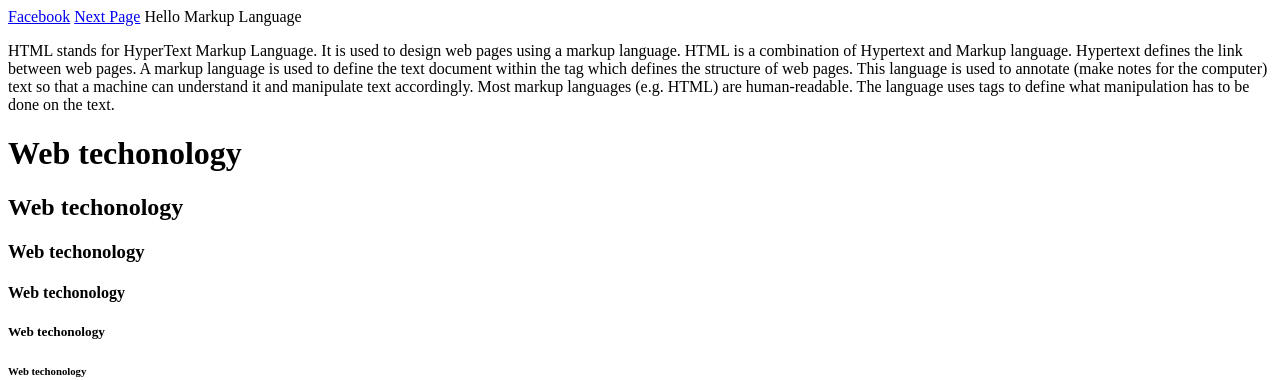
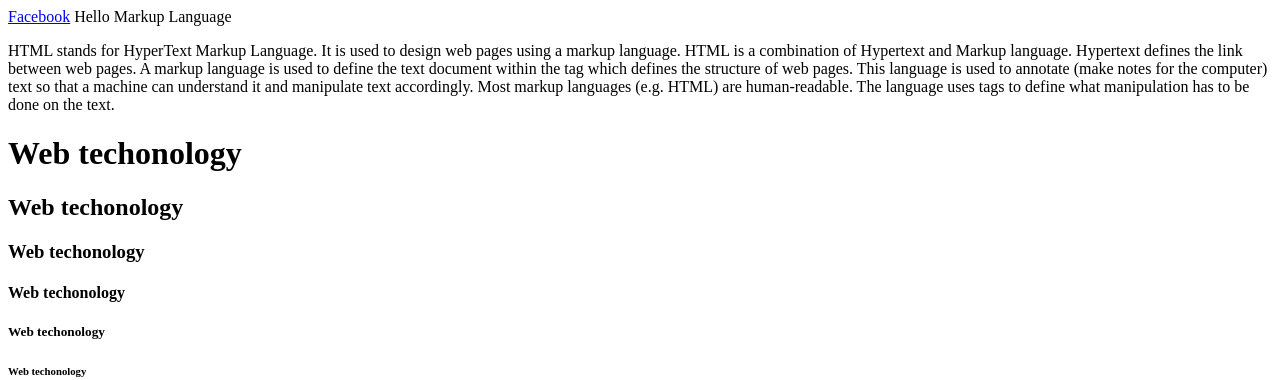
Before and after one commit to Veenab10/Web-Technology, a plain HTML site: page index.html in a window 1280 px wide. Shown: the top 380 px of the page. Drawn offline with Linux system fonts and the light colour scheme.

Commit message:
Face book

```diff
--- a/index.html
+++ b/index.html
@@ -9,7 +9,7 @@
 
 <body>
     <a href="./facebook.html">Facebook</a>
-    <a href="./nextPage.html">Next Page</a>
+
 
         Hello Markup Language
     <p>
```
